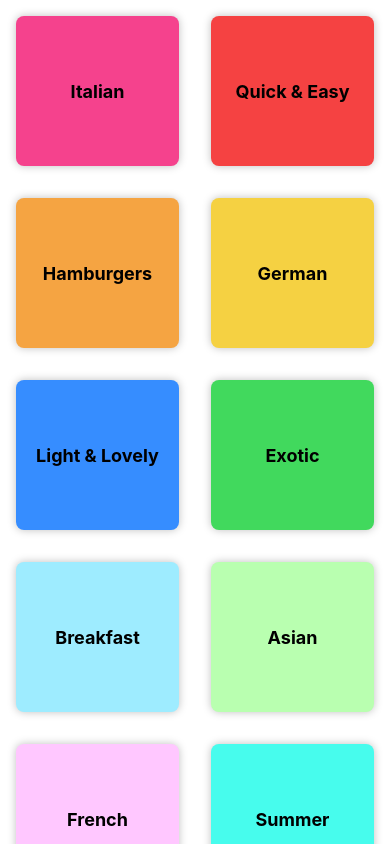
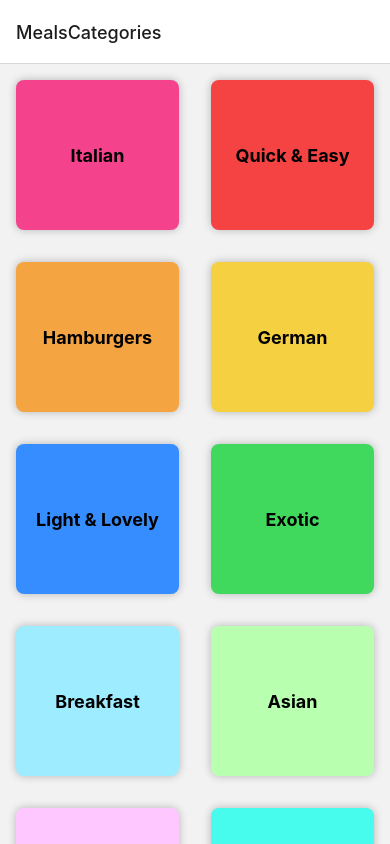
Before and after one commit to mGunawardhana/my-app-with-react-navigations-native-stack, a React Native app: screen / in a window 390 px wide. Built offline with nearby package versions, Linux system fonts and the light colour scheme.

Commit message:
native stack navigator added

```diff
--- a/App.js
+++ b/App.js
@@ -1,15 +1,21 @@
-import {StatusBar} from "expo-status-bar";
+import { StatusBar } from "expo-status-bar";
 import React from "react";
-import {StyleSheet} from "react-native";
+import { StyleSheet } from "react-native";
 import CategoryScreen from "./screens/CategoryScreen";
-import {NavigationContainer} from "@react-navigation/native";
+import { NavigationContainer } from "@react-navigation/native";
+import {createNativeStackNavigator} from "@react-navigation/native-stack";
+
+
+const Stack = createNativeStackNavigator();
 
 export default function App() {
   return (
     <>
-            <StatusBar style='light'/>
+      <StatusBar style="light" />
       <NavigationContainer>
-                <CategoryScreen/>
+        <Stack.Navigator>
+          <Stack.Screen name="MealsCategories" component={CategoryScreen} />
+        </Stack.Navigator>
       </NavigationContainer>
     </>
   );
```
Lines whose indentation alone changed are shown as unchanged.
